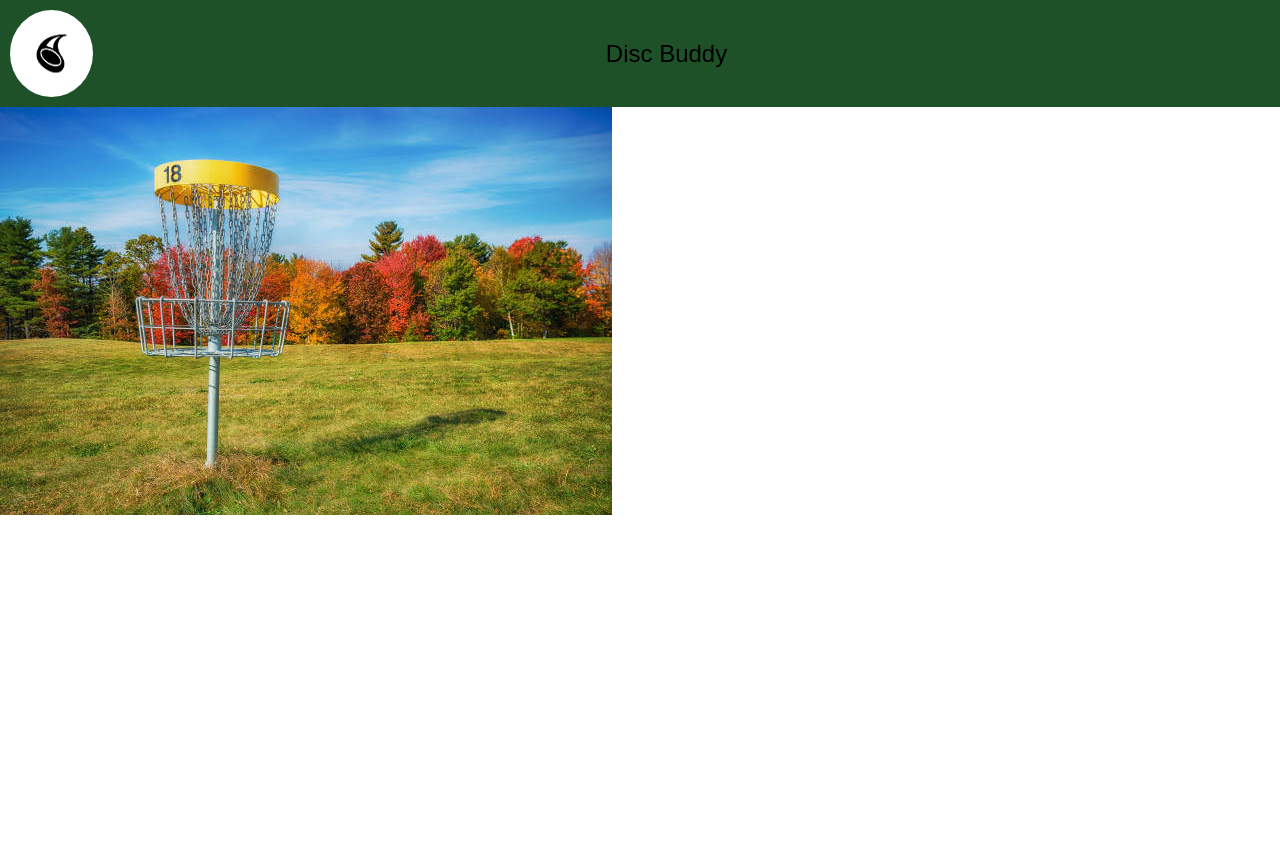
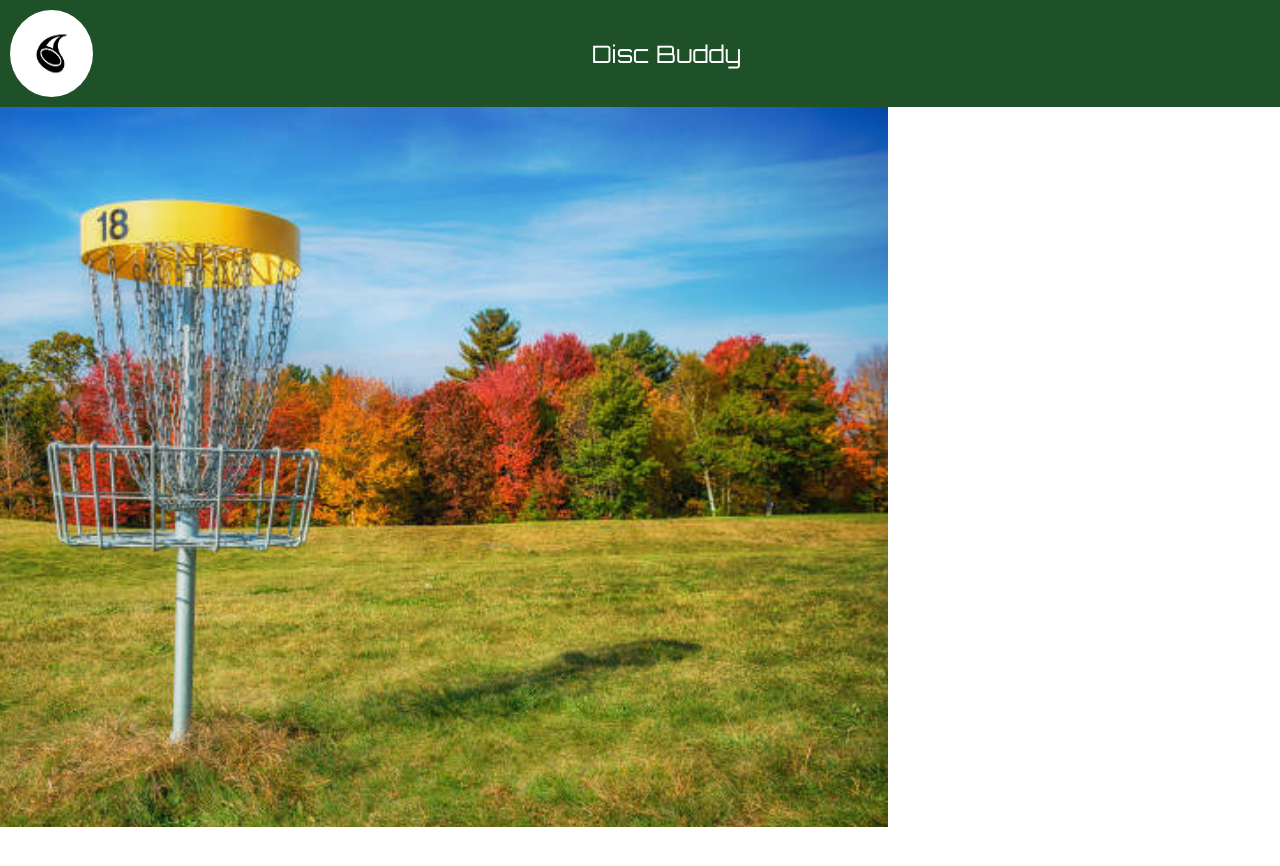
Before and after one commit to marshall-vogt/ajax-project, a website: page index.html in a window 1280 px wide. Before the commit the page ends 800 px from the top, so only its background shows below. Drawn offline with Linux system fonts and the light colour scheme.

Commit message:
Completed home-page HTML and CSS layout and styling

```diff
--- a/css/layout.css
+++ b/css/layout.css
@@ -1,13 +1,14 @@
-.home-page {
-  width: 100vw;
+.hidden {
+  display: none;
+}
+
+.shown {
+  display: block;
 }
 
 .header-row {
   display: flex;
   align-items: center;
-  background-color: #1e5128;
-  font-family: Orbitron, sans-serif;
-  font-size: 24px;
 }
 
 .header-image {
@@ -19,10 +20,4 @@
 
 .header-title {
   width: 100%;
-  text-align: center;
-  margin-right: 50px;
 }
-
-.main-image {
-  object-fit: contain;
-}
--- a/css/styles.css
+++ b/css/styles.css
@@ -0,0 +1,28 @@
+.header-row {
+  background-color: #1e5128;
+  font-family: Orbitron, sans-serif;
+  font-size: 24px;
+}
+
+.header-image {
+  border-radius: 50%;
+  height: 87px;
+  width: 83px;
+  margin: 10px;
+}
+
+.header-title {
+  text-align: center;
+  margin-right: 50px;
+  color: white;
+}
+
+.main-image {
+  transform: translate(-21%, -5%) scale(0.9);
+  height: 100vh;
+}
+
+.main-row {
+  overflow: hidden;
+  height: 100vh;
+}
--- a/index.html
+++ b/index.html
@@ -8,9 +8,14 @@
   <link rel="stylesheet" href="css/reset.css">
   <link rel="stylesheet" href="css/layout.css">
   <link rel="stylesheet" href="css/styles.css">
+  <link rel="preconnect" href="https://fonts.googleapis.com">
+  <link rel="preconnect" href="https://fonts.gstatic.com" crossorigin>
+  <link
+    href="https://fonts.googleapis.com/css2?family=Barlow:wght@200;400;600;700&family=Orbitron&family=Passion+One:wght@700&family=Ubuntu:wght@300&family=Varela+Round&display=swap"
+    rel="stylesheet">
 </head>
 <body>
-  <div class="home-page" data-view="home-page">
+  <div class="home-page shown" data-view="home-page">
     <header>
       <div class="header-row">
         <img src="images/disc.png" alt="flying-disc" class="header-image">
```
